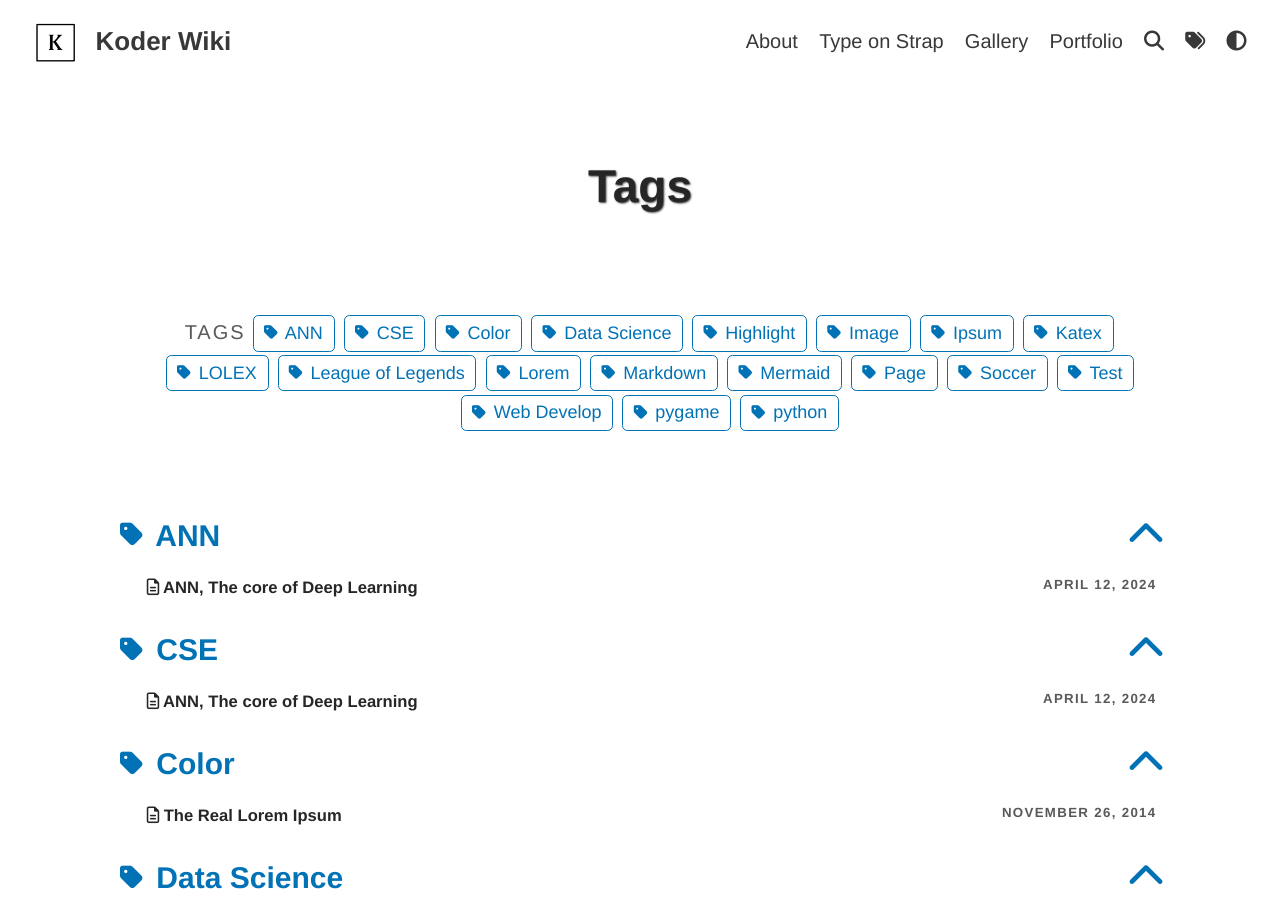
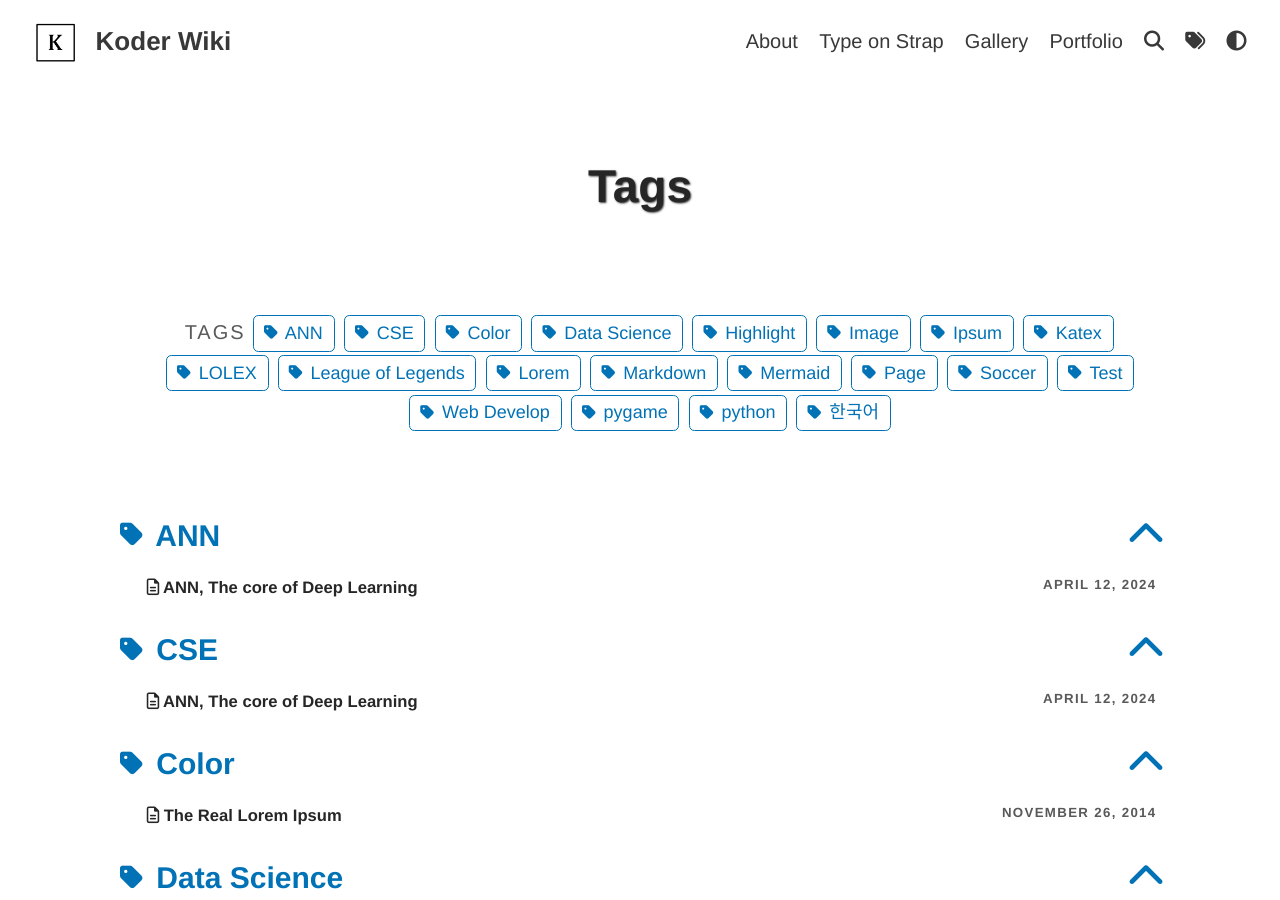
Before and after one commit to KoderWiki/Kontrl-Enter.github.io, a Jekyll site: the page built from pages/tags.md, in a window 1280 px wide and 900 px high. Built offline with Jekyll 4.4.1, drawn with Linux system fonts in a browser that asks for light colours; some web fonts are replaced; a script that is not in the unit is left out; some of the changed text lies outside the part shown.

Commit message:
Update 2024-04-13-LOLEX-Patch.md

```diff
--- a/_posts/2024-04-13-LOLEX-Patch.md
+++ b/_posts/2024-04-13-LOLEX-Patch.md
@@ -1,13 +1,13 @@
 ---
 layout: post
 title: LOLEX Patch Notes
-tags: [Web Develop, League of Legends, LOLEX]
+tags: [Web Develop, League of Legends, LOLEX, 한국어]
 feature-img: "assets/img/0.post/2024-04-13/header2.png"
 thumbnail: "assets/img/0.post/2024-04-13/header2.png"
 categories: LOLEX
 ---
 
-" This patch is fist patch in [**LOLEX**](http://ko-web.com/lolex). This patch is not added new fuction but **fixed a fatal BUGs**. "
+" This patch is fist patch in [**LOLEX**](http://ko-web.com/lolex). This patch is not added new fuction and deleted some fuctions, also **fixed a fatal BUGs**. "
 
 For more information on **LOLEX**, Please click [**here**](https://koderwiki.github.io/lolex/2024/02/15/LOLEX-Release.html)! <br>
 
```
